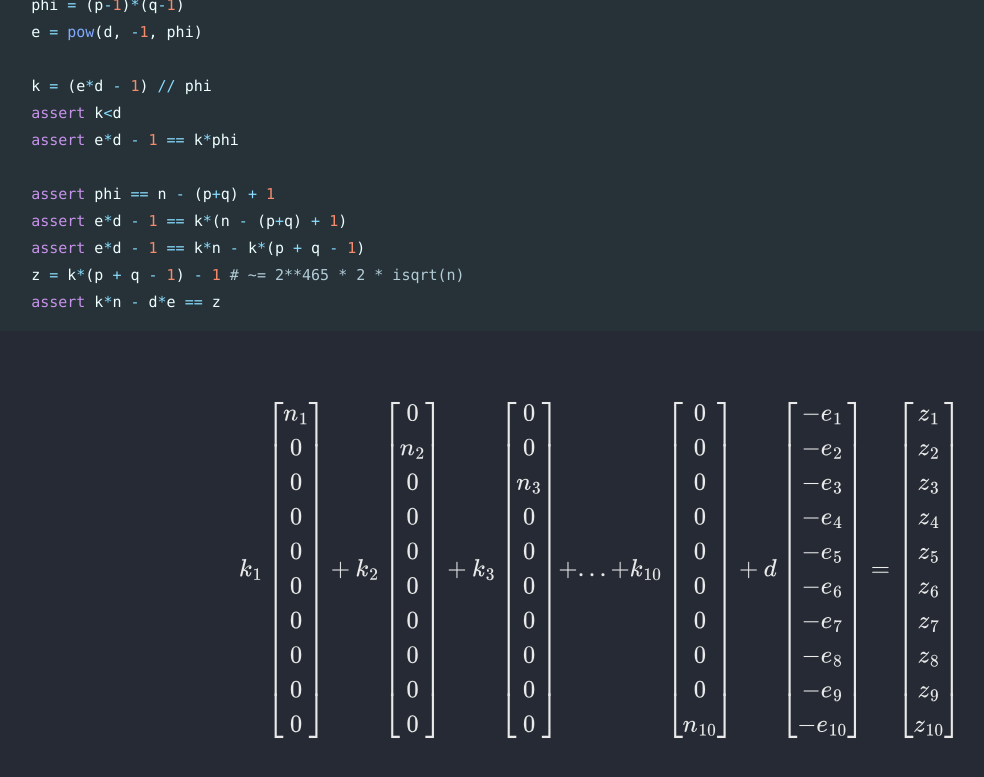
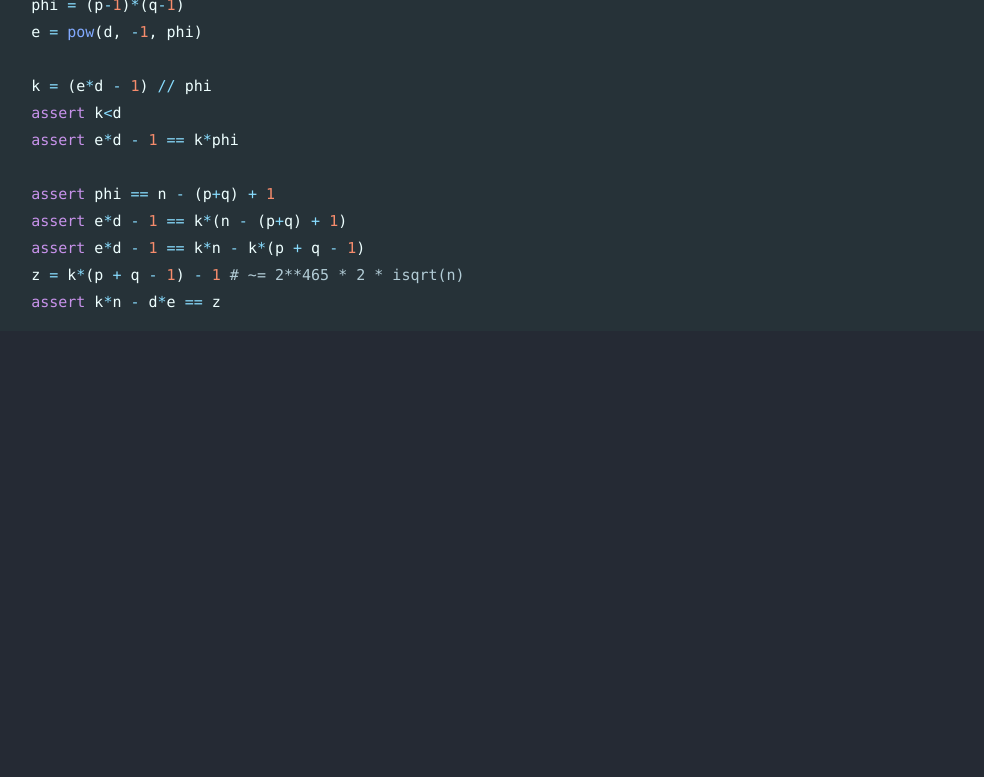
Before and after one commit to Connor-McCartney/Connor-McCartney.github.io, a Jekyll site: the page built from _pages/cryptography/other/Not-so-hard-RSA-HITCON-2019-Quals.md, in a window 1280 px wide and 900 px high, scrolled down 2254 px. Shown: the top 777 px of the window, without its empty margins (40-1024 px from the left). Built offline with Jekyll 4.4.1, drawn with Linux system fonts in a browser that asks for light colours; cached includes are drawn as plain includes; after the commit the page ends 2798 px from its top, so only the background shows below that.

Commit message:
Update Not-so-hard-RSA-HITCON-2019-Quals.md

```diff
--- a/_pages/cryptography/other/Not-so-hard-RSA-HITCON-2019-Quals.md
+++ b/_pages/cryptography/other/Not-so-hard-RSA-HITCON-2019-Quals.md
@@ -102,16 +102,7 @@ for _ in range(10):
 <br>
 
 
-$$
-k_1 \begin{bmatrix}n_1 \\0\\0\\0\\0\\0\\0\\0\\0\\0 \end{bmatrix} +
-k_2 \begin{bmatrix}0 \\ n_2 \\0\\0\\0\\0\\0\\0\\0\\0 \end{bmatrix} +
-k_3 \begin{bmatrix}0 \\0\\ n_3 \\0\\0\\0\\0\\0\\0\\0 \end{bmatrix} +
-... +
-k_{10} \begin{bmatrix}0 \\0\\0\\0\\0\\0\\0\\0\\0\\ n_{10} \end{bmatrix} +
 
-d   \begin{bmatrix}-e_1  \\ -e_2 \\ -e_3 \\ -e_4 \\ -e_5 \\ -e_6 \\ -e_7 \\ -e_8 \\ -e_9 \\ -e_{10} \end{bmatrix}
-=   \begin{bmatrix}z_1  \\ z_2  \\ z_3 \\ z_4 \\ z_5 \\ z_6 \\ z_7 \\ z_8 \\ z_9 \\ z_{10} \end{bmatrix}
-$$
 
 
 <br>
```
